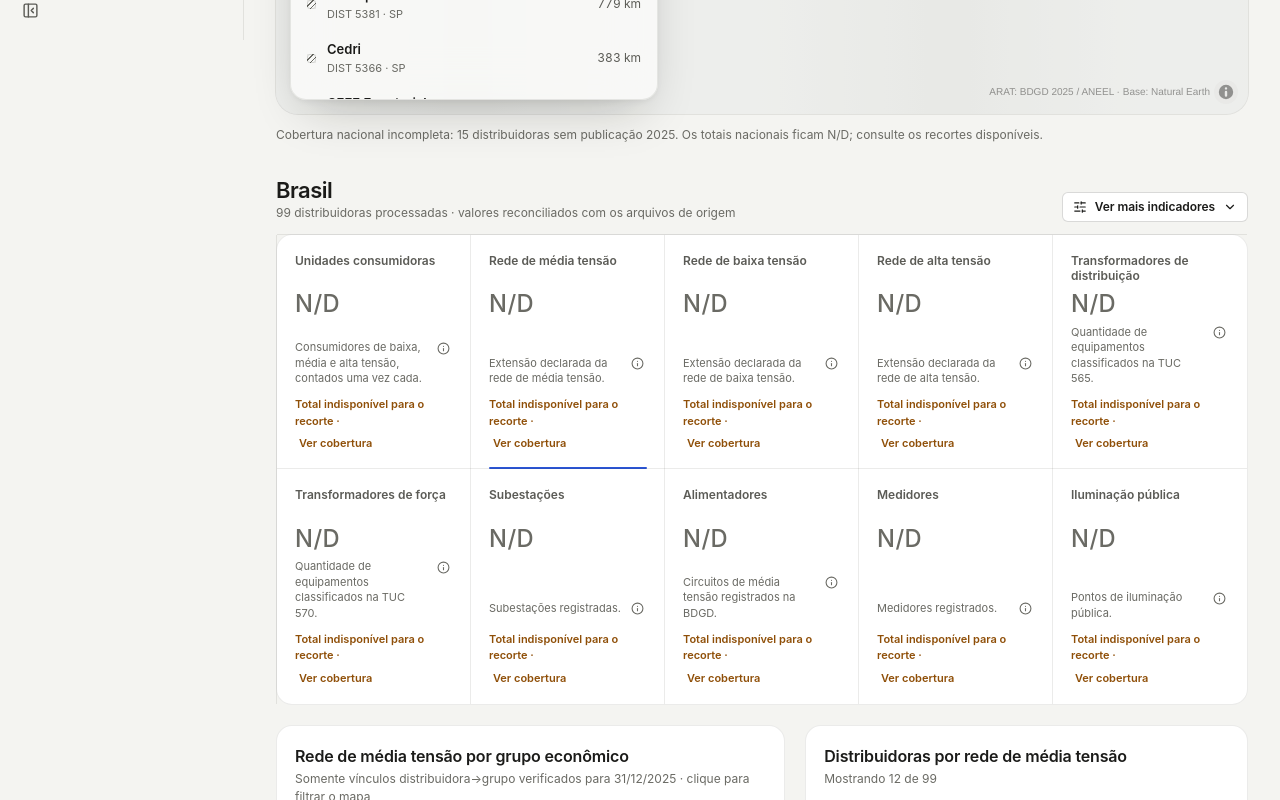
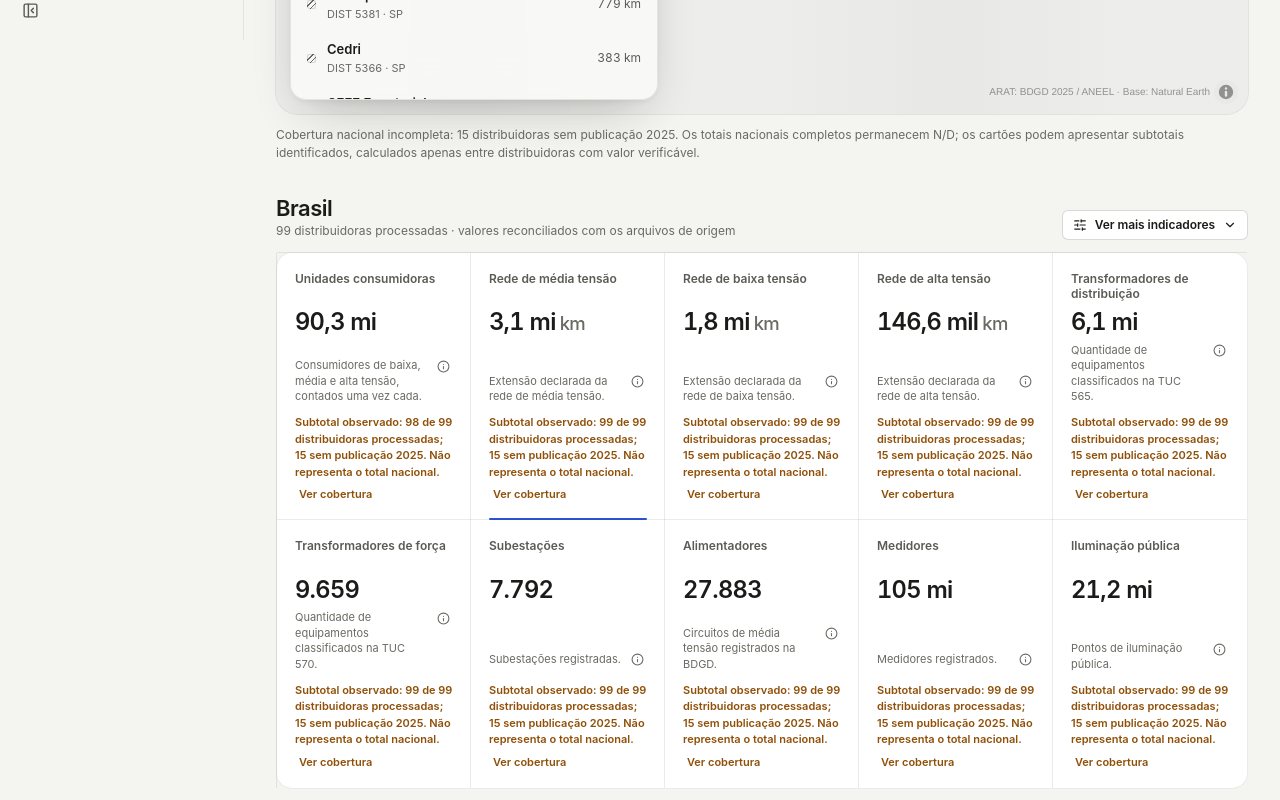
Before and after one commit to artelias/BDGD, a Next.js app in the folder nucleo-dados-bdgd/web/: page / in a window 1280 px wide. Shown: the part 760-1560 px from the top of the page. Built offline with nearby package versions, Linux system fonts and the light colour scheme.

Commit message:
fix(panorama): mostrar subtotais com rótulo e cobertura sem falsear Brasil

```diff
--- a/nucleo-dados-bdgd/web/src/components/pages/Panorama.tsx
+++ b/nucleo-dados-bdgd/web/src/components/pages/Panorama.tsx
@@ -18,7 +18,7 @@ import { displayName, type Dataset } from "@/lib/dataset";
 import { useData } from "@/lib/data-context";
 import { fmt, fmtArea, fmtCompact, METRIC_UNIT } from "@/lib/format";
 import { coberturaTexto } from "@/lib/kpis";
-import { coberturaNacionalIncompleta, PANORAMA_IDS, PANORAMA_KPIS, PANORAMA_PRESETS, panoramaIndicador, panoramaValue, type PanoramaKpi as KpiDef } from "@/lib/panorama-r3";
+import { coberturaNacionalIncompleta, PANORAMA_IDS, PANORAMA_KPIS, PANORAMA_PRESETS, panoramaIndicador, panoramaSubtotal, panoramaValue, type PanoramaKpi as KpiDef } from "@/lib/panorama-r3";
 import { useMediaQuery, useStoredValue } from "@/lib/hooks";
 import { useTheme, useReducedMotion } from "@/lib/theme";
 import type { Metric, Scope } from "@/lib/types";
@@ -186,7 +186,7 @@ function PanoramaReady({ ds }: { ds: Dataset }) {
         </Sheet>
       </section>
 
-      {coberturaNacionalIncompleta(ds, scopeDists) && <p className="caption" role="note">Cobertura nacional incompleta: {ds.raw.release.cobertura.sem_publicacao_2025.length} distribuidoras sem publicação 2025. Os totais nacionais ficam N/D; consulte os recortes disponíveis.</p>}
+      {coberturaNacionalIncompleta(ds, scopeDists) && <p className="caption" role="note">Cobertura nacional incompleta: {ds.raw.release.cobertura.sem_publicacao_2025.length} distribuidoras sem publicação 2025. Os totais nacionais completos permanecem N/D; os cartões podem apresentar subtotais identificados, calculados apenas entre distribuidoras com valor verificável.</p>}
       <div className={s.kpiHead}>
         <div>
           <h2 className="title" style={{ fontSize: "1.375rem" }}>{ds.scopeLabel(scope)}</h2>
@@ -347,18 +347,26 @@ function DistDetail({ ds, dist, onBack, theme }: { ds: Dataset; dist: number; on
 
 function KpiCell({ ds, k, dists, active, onClick }: { ds: Dataset; k: KpiDef; dists: number[]; active: boolean; onClick: () => void }) {
   const a = panoramaValue(ds, k, dists);
+  const subtotal = a.partial ? panoramaSubtotal(ds, k, dists) : a;
+  const nacionalParcial = coberturaNacionalIncompleta(ds, dists);
+  const valorExibido = a.v ?? (a.partial && subtotal.n > 0 ? subtotal.v : null);
   return (
     <div className={s.kpi} data-active={active}>
       <button className={s.kpiHit} aria-pressed={active} onClick={onClick} data-testid={`kpi-${k.id}`} aria-label={`${k.nome}: usar nos gráficos abaixo`} />
       <div className={s.kpiLabel}>{k.nome}</div>
-      <div className={s.kpiBox}><div className={s.kpiValue}><Ticker v={a.v} metric={k.metric} compact /></div></div>
+      <div className={s.kpiBox}><div className={s.kpiValue}><Ticker v={valorExibido} metric={k.metric} compact /></div></div>
       <div className={s.kpiFoot}>
         <span className={s.kpiSum}>{k.resumo}</span>
         <span className={s.kpiActions}>
-          <Explain title={k.nome} tecnico={k.tecnico} ressalva={k.ressalva} cobertura={coberturaTexto(a)} testId={`explain-${k.id}`}>{k.explicacao}</Explain>
+          <Explain title={k.nome} tecnico={k.tecnico} ressalva={k.ressalva} cobertura={coberturaTexto(subtotal)} testId={`explain-${k.id}`}>{k.explicacao}</Explain>
         </span>
       </div>
-      {a.partial && <div className={s.kpiNd}><span className={s.ndNote}>Total indisponível para o recorte · <Link href="/metodologia/#qualidade" style={{ display: "inline-flex", alignItems: "center", minHeight: 24, paddingInline: 4 }}>Ver cobertura</Link></span></div>}
+      {a.partial && <div className={s.kpiNd}><span className={s.ndNote}>
+        {valorExibido !== null
+          ? `Subtotal observado: ${subtotal.n} de ${dists.length} distribuidoras processadas${nacionalParcial ? `; ${ds.raw.release.cobertura.sem_publicacao_2025.length} sem publicação 2025` : ""}. Não representa o total ${nacionalParcial ? "nacional" : "do recorte"}.`
+          : "Valor indisponível para o recorte."}{" "}
+        <Link href="/metodologia/#cobertura" style={{ display: "inline-flex", alignItems: "center", minHeight: 24, paddingInline: 4 }}>Ver cobertura</Link>
+      </span></div>}
     </div>
   );
 }
```
